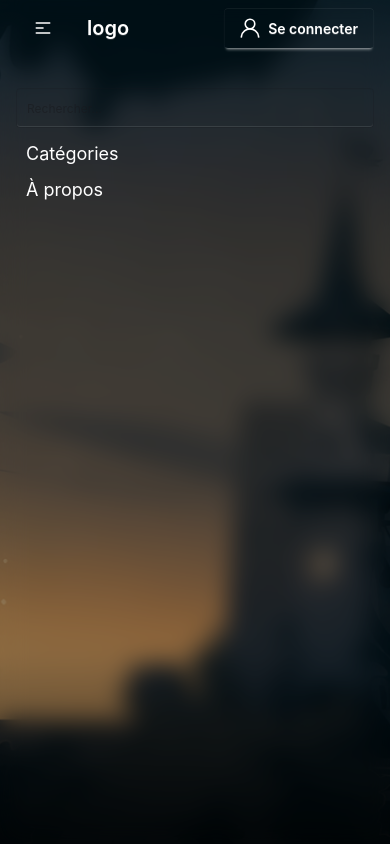
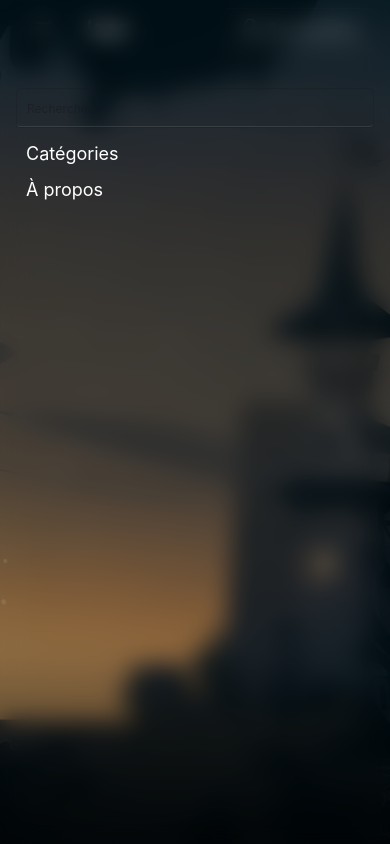
Before and after one commit to Frize01/Tarot-Africain, a Vue app in the folder front-app/: page / in a window 390 px wide. Both pictures are taken after a click on the label 43 px from the left and 28 px from the top of the page. Shown: the top 844 px of the page. Built offline with nearby package versions, Linux system fonts and the light colour scheme.

Commit message:
patch position menu déroulant

```diff
--- a/front-app/src/components/AppNavbar.vue
+++ b/front-app/src/components/AppNavbar.vue
@@ -23,7 +23,7 @@ const search = ref('')
 
           <ul
             tabindex="0"
-            class="dropdown-content menu menu-sm fixed left-0 right-0 top-0 w-full h-screen backdrop-blur-md bg-black/40 z-[-1] px-4 pt-20 pb-4 shadow-2xl"
+            class="dropdown-content menu menu-sm fixed left-0 right-0 top-0 w-full h-screen backdrop-blur-md bg-black/40 z-[50] px-4 pt-20 pb-4 shadow-2xl"
           >
             <li class="sm:hidden py-2">
               <VInput
```
